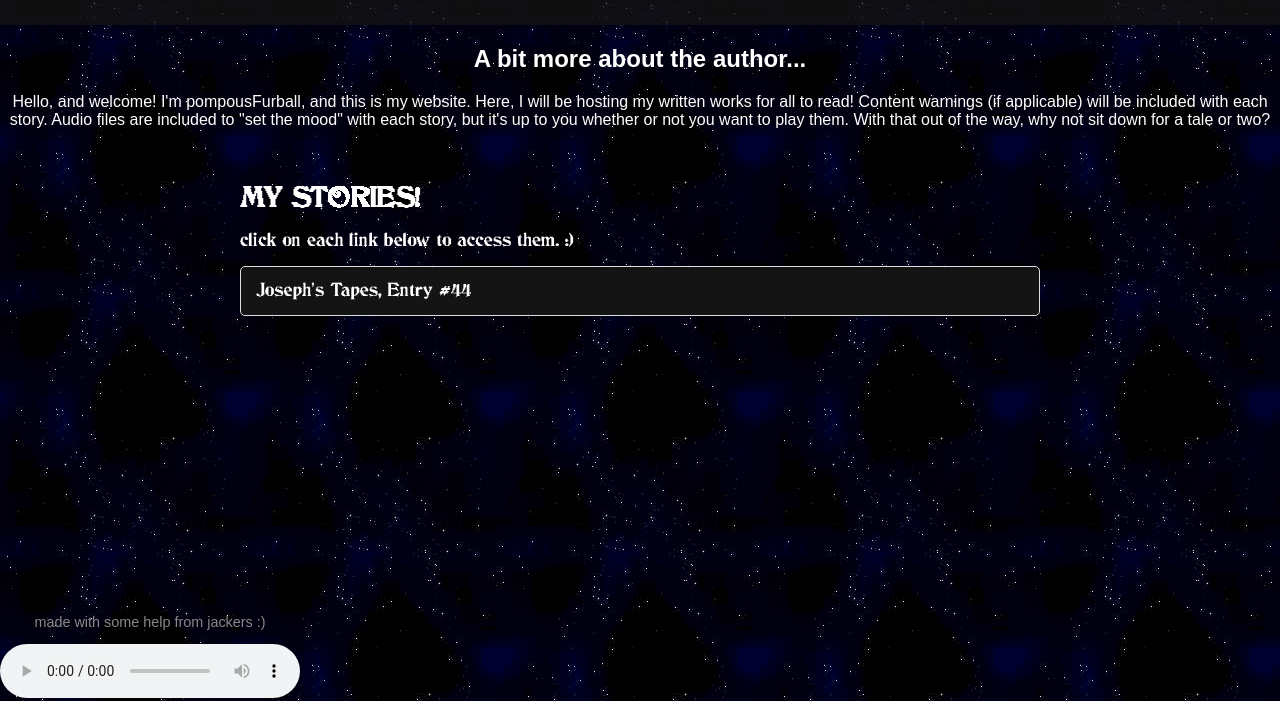
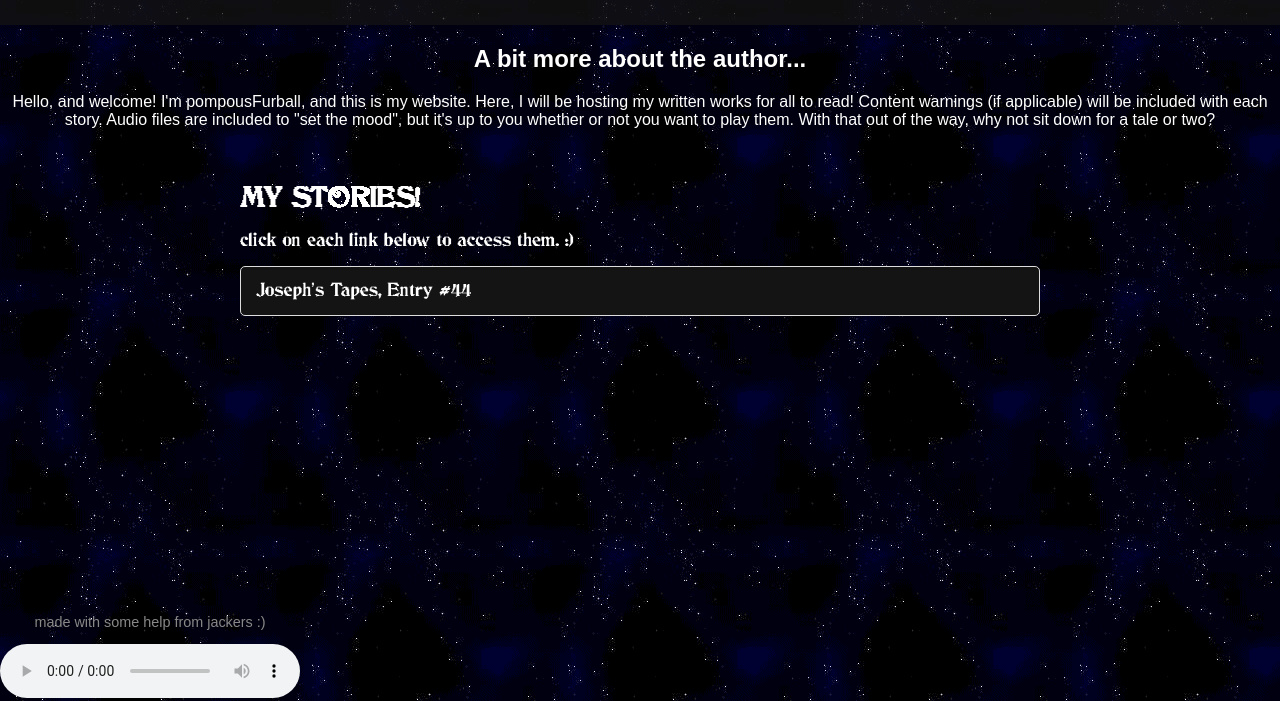
Before and after one commit to pompousFurball/UndertheStars.github.io, a plain HTML site: page index.html in a window 1280 px wide. Shown: the part 99-800 px from the top of the page. Drawn offline with Linux system fonts and the light colour scheme.

Commit message:
Update index.html

```diff
--- a/index.html
+++ b/index.html
@@ -21,7 +21,7 @@
 <div class="centered-text">
 <h2>A bit more about the author...</h2>
 
-<p>Hello, and welcome! I'm pompousFurball, and this is my website. Here, I will be hosting my written works for all to read! Content warnings (if applicable) will be included with each story. Audio files are included to "set the mood" with each story, but it's up to you whether or not you want to play them. With that out of the way, why not sit down for a tale or two? </p>
+<p>Hello, and welcome! I'm pompousFurball, and this is my website. Here, I will be hosting my written works for all to read! Content warnings (if applicable) will be included with each story. Audio files are included to "set the mood", but it's up to you whether or not you want to play them. With that out of the way, why not sit down for a tale or two? </p>
 </div>
     <div class="container">
         <h2>MY STORIES!</h2>
```
